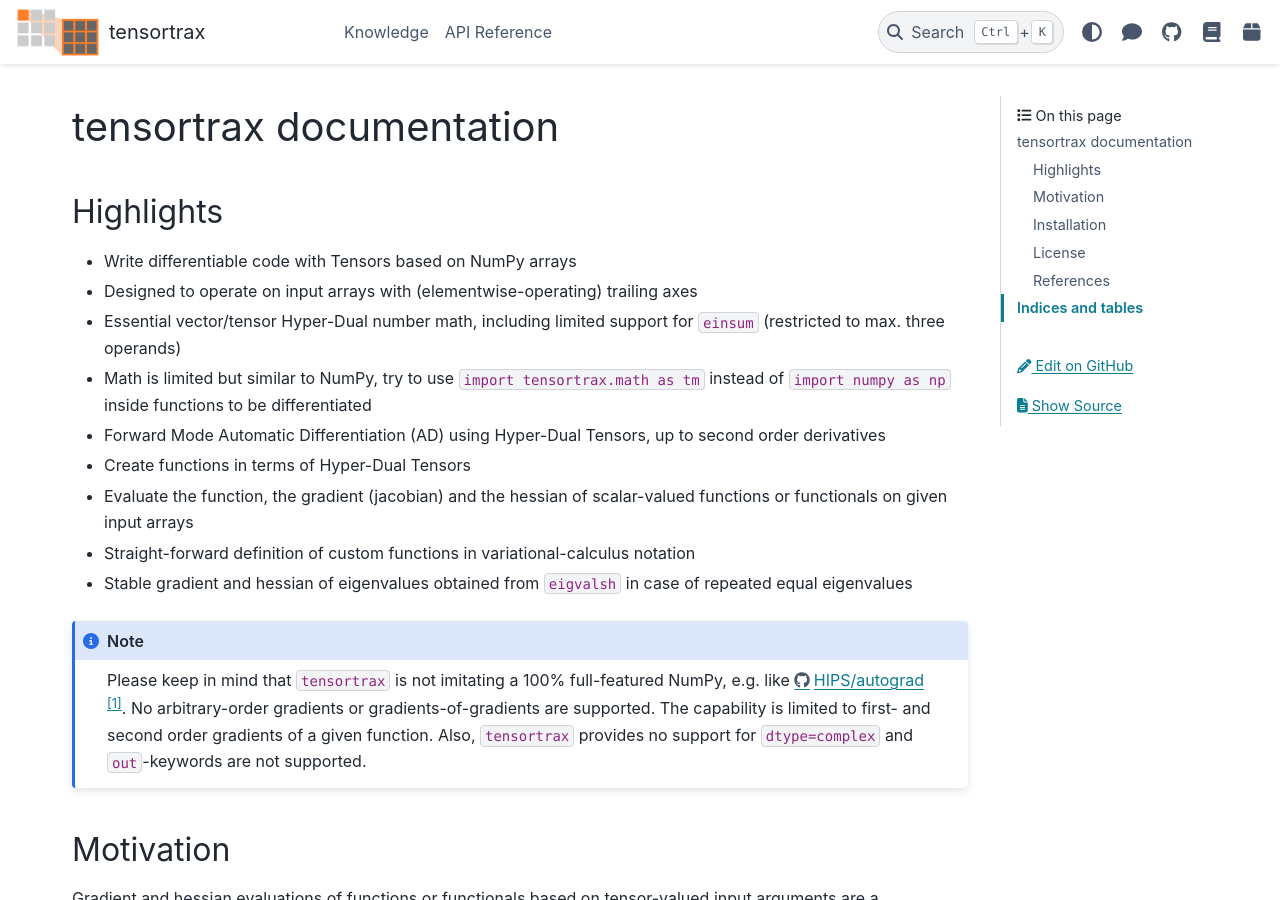
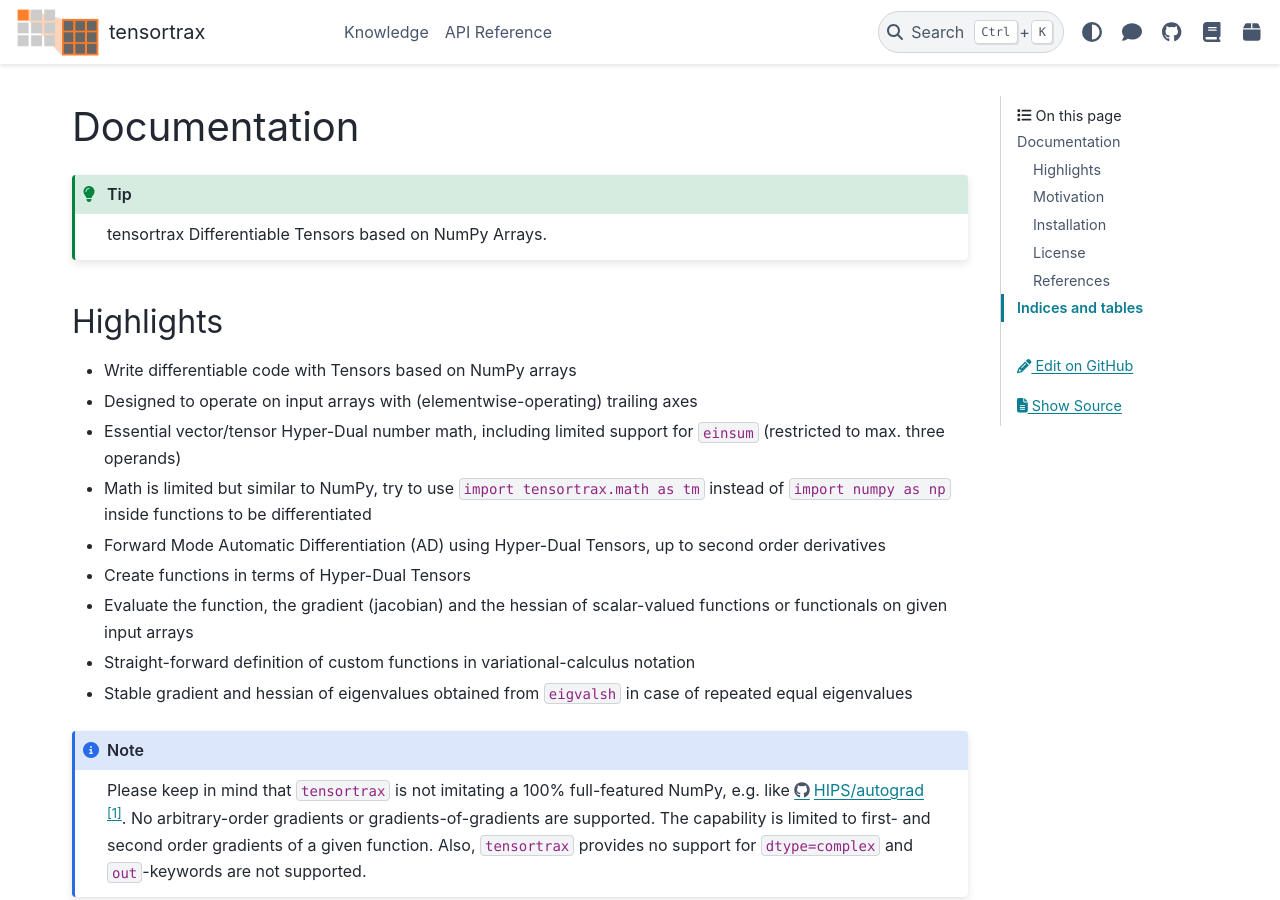
Before and after one commit to adtzlr/tensortrax, a Sphinx documentation site: the page built from docs/index.rst, in a window 1280 px wide and 900 px high. Built offline with Sphinx 7.4.7 and the PyData theme 0.15.4, drawn with Linux system fonts in a browser that asks for light colours; pages that are not in the unit, such as notebooks, are missing from menus.

Commit message:
Update index.rst

```diff
--- a/docs/index.rst
+++ b/docs/index.rst
@@ -1,7 +1,7 @@
-tensortrax documentation
-========================
+Documentation
+=============
 
-.. topic:: tensortrax
+.. tip:: tensortrax
    Differentiable Tensors based on NumPy Arrays.
 
 Highlights
```
